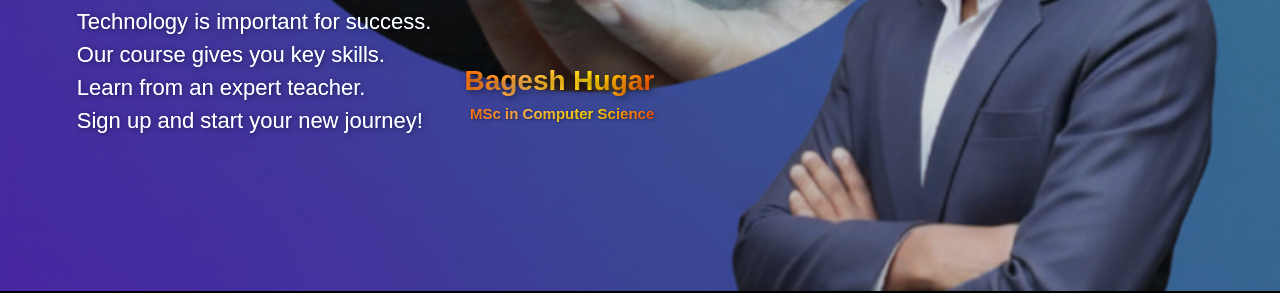
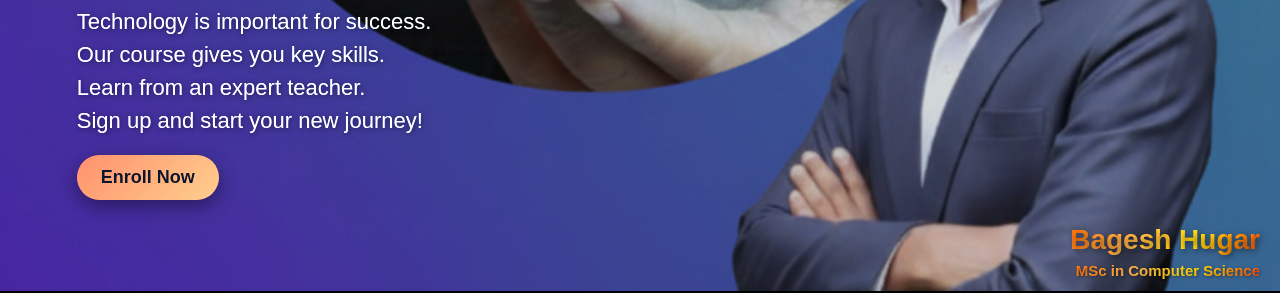
Before and after one commit to suriisuraj8-ship-it/teacher-hub, a website: page indexL.html in a window 1280 px wide. Shown: the part 509-802 px from the top of the page. Drawn offline with Linux system fonts and the light colour scheme.

Commit message:
Update indexL, register, login pages and assets

```diff
--- a/indexL.html
+++ b/indexL.html
@@ -53,7 +53,10 @@ body{font-family:'Poppins',sans-serif;background:#000;color:#fff;overflow-x:hidd
         Learn from an expert teacher.<br>
         Sign up and start your new journey!
       </p>
-
+      <div class="buttons">
+        <button class="btn" onclick="onEnroll()">Enroll Now</button>
+      </div>
+    </div>
 
     <div class="teacher-info">
       <h2>Bagesh Hugar</h2>
```
